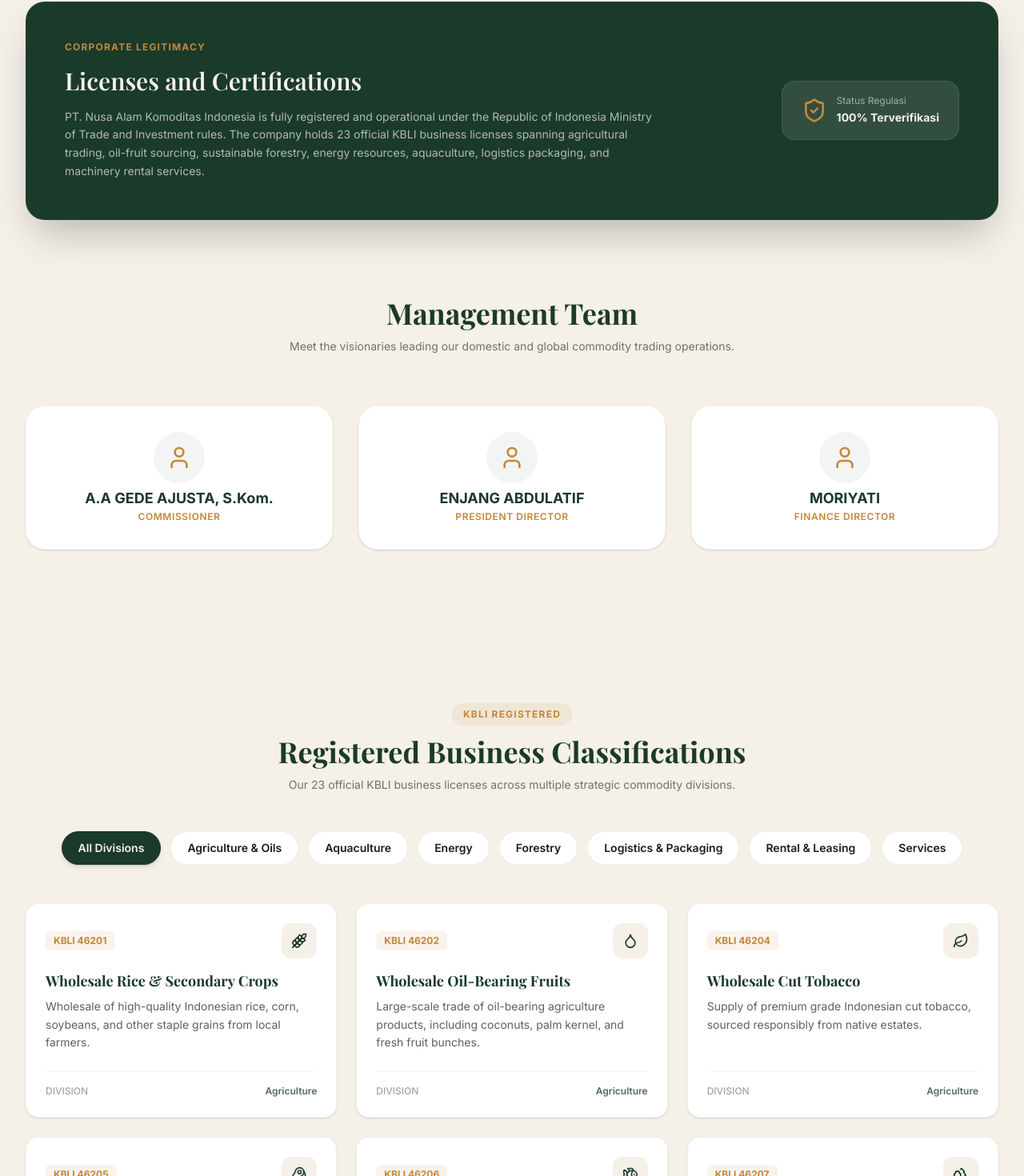
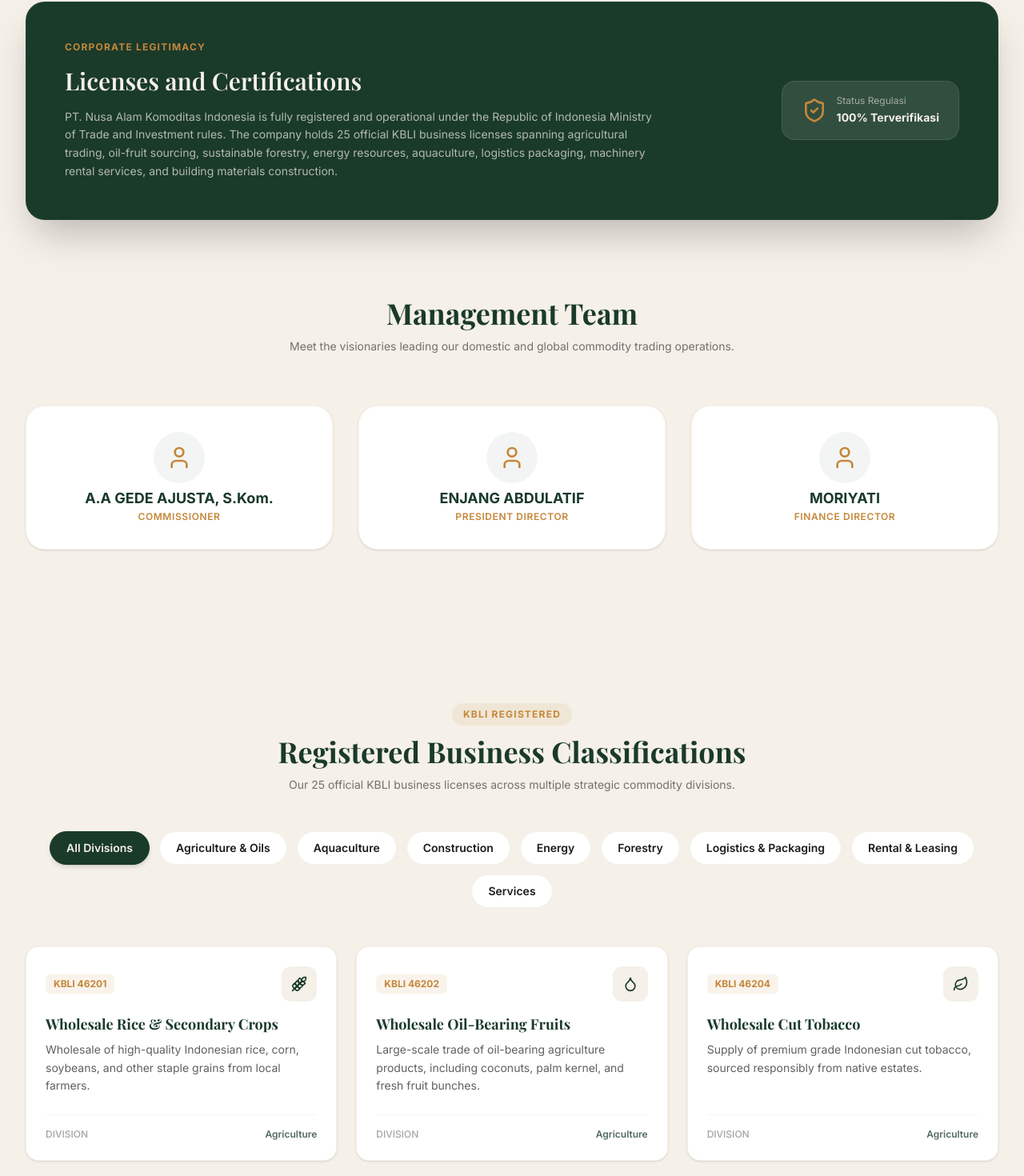
Before and after one commit to agrz4/company-profile, a React (Vite) app: page / in a window 1280 px wide. Shown: the part 1936-3406 px from the top of the page at 80% size. Built offline with nearby package versions, Linux system fonts and the light colour scheme; a web font is replaced by a local one.

Commit message:
add 2 new kbli registered

```diff
--- a/src/components/sections/BusinessLines.tsx
+++ b/src/components/sections/BusinessLines.tsx
@@ -4,7 +4,7 @@
 import { useScrollReveal } from '../../hooks/useScrollReveal';
 import * as Icons from 'lucide-react';
 
-type CategoryFilter = 'all' | 'agriculture' | 'forestry' | 'energy' | 'logistics' | 'aquaculture' | 'rental' | 'services';
+type CategoryFilter = 'all' | 'agriculture' | 'forestry' | 'energy' | 'logistics' | 'aquaculture' | 'rental' | 'services' | 'construction';
 
 export function BusinessLines() {
   const { t, i18n } = useTranslation();
@@ -16,6 +16,7 @@
     { id: 'all', labelKey: 'business.all' },
     { id: 'agriculture', labelKey: 'business.agriculture' },
     { id: 'aquaculture', labelKey: 'business.aquaculture' },
+    { id: 'construction', labelKey: 'business.construction' },
     { id: 'energy', labelKey: 'business.energy' },
     { id: 'forestry', labelKey: 'business.forestry' },
     { id: 'logistics', labelKey: 'business.logistics' },
--- a/src/data/businessLines.ts
+++ b/src/data/businessLines.ts
@@ -207,5 +207,23 @@
     descriptionId: 'Layanan pengemasan industri, pembungkusan kustom, bundling, dan pelabelan berbagai komoditas komersial.',
     category: 'logistics',
     icon: 'Boxes'
+  },
+  {
+    code: '46738',
+    titleEn: 'Wholesale Various Building Materials',
+    titleId: 'Perdagangan Besar Berbagai Macam Bahan Bangunan',
+    descriptionEn: 'Wholesale trade of key building components including cement, sand, gravel, bricks, nails, and paint.',
+    descriptionId: 'Perdagangan besar bahan konstruksi utama termasuk semen, pasir, kerikil, batu bata, paku, dan cat.',
+    category: 'construction',
+    icon: 'Hammer'
+  },
+  {
+    code: '46735',
+    titleEn: 'Wholesale Porcelain Construction Materials',
+    titleId: 'Perdagangan Besar Bahan Konstruksi dari Porselen',
+    descriptionEn: 'Wholesale of premium porcelain fixtures, sanitary wares, toilets, sinks, and ceramic tiles.',
+    descriptionId: 'Perdagangan besar perlengkapan porselen premium, alat sanitasi, toilet, wastafel, dan ubin keramik.',
+    category: 'construction',
+    icon: 'Grid'
   }
 ];
--- a/src/i18n/en.ts
+++ b/src/i18n/en.ts
@@ -42,14 +42,15 @@
     managementSubtitle: 'Meet the visionaries leading our domestic and global commodity trading operations.',
     legalTitle: 'Corporate Legitimacy',
     legalSubtitle: 'Licenses and Certifications',
-    legalDesc: 'PT. Nusa Alam Komoditas Indonesia is fully registered and operational under the Republic of Indonesia Ministry of Trade and Investment rules. The company holds 23 official KBLI business licenses spanning agricultural trading, oil-fruit sourcing, sustainable forestry, energy resources, aquaculture, logistics packaging, and machinery rental services.'
+    legalDesc: 'PT. Nusa Alam Komoditas Indonesia is fully registered and operational under the Republic of Indonesia Ministry of Trade and Investment rules. The company holds 25 official KBLI business licenses spanning agricultural trading, oil-fruit sourcing, sustainable forestry, energy resources, aquaculture, logistics packaging, machinery rental services, and building materials construction.'
   },
   business: {
     title: 'Registered Business Classifications',
-    subtitle: 'Our 23 official KBLI business licenses across multiple strategic commodity divisions.',
+    subtitle: 'Our 25 official KBLI business licenses across multiple strategic commodity divisions.',
     all: 'All Divisions',
     agriculture: 'Agriculture & Oils',
     aquaculture: 'Aquaculture',
+    construction: 'Construction',
     energy: 'Energy',
     forestry: 'Forestry',
     logistics: 'Logistics & Packaging',
--- a/src/i18n/id.ts
+++ b/src/i18n/id.ts
@@ -42,14 +42,15 @@
     managementSubtitle: 'Temui para visioner yang memimpin operasional perdagangan komoditas domestik dan global kami.',
     legalTitle: 'Legalitas Perusahaan',
     legalSubtitle: 'Izin dan Sertifikasi Resmi',
-    legalDesc: 'PT. Nusa Alam Komoditas Indonesia terdaftar penuh dan beroperasi di bawah naungan Kementerian Perdagangan dan Kementerian Investasi Republik Indonesia. Perusahaan secara resmi memegang 23 izin usaha KBLI yang mencakup pertanian padi dan umbi, perikanan akuakultur, kehutanan, energi, pergudangan dan jasa pengepakan, penyewaan alat, serta aktivitas agen perjalanan.'
+    legalDesc: 'PT. Nusa Alam Komoditas Indonesia terdaftar penuh dan beroperasi di bawah naungan Kementerian Perdagangan dan Kementerian Investasi Republik Indonesia. Perusahaan secara resmi memegang 25 izin usaha KBLI yang mencakup pertanian padi dan umbi, perikanan akuakultur, kehutanan, energi, pergudangan dan jasa pengepakan, penyewaan alat, aktivitas agen perjalanan, serta perdagangan bahan bangunan konstruksi.'
   },
   business: {
     title: 'Klasifikasi Bidang Usaha Resmi',
-    subtitle: '23 perizinan KBLI resmi kami yang tersebar di beberapa divisi komoditas strategis.',
+    subtitle: '25 perizinan KBLI resmi kami yang tersebar di beberapa divisi komoditas strategis.',
     all: 'Semua Divisi',
     agriculture: 'Pertanian & Minyak',
     aquaculture: 'Akuakultur',
+    construction: 'Konstruksi',
     energy: 'Energi',
     forestry: 'Kehutanan',
     logistics: 'Pergudangan & Pengepakan',
--- a/src/types/index.ts
+++ b/src/types/index.ts
@@ -4,7 +4,7 @@
   titleId: string;
   descriptionEn: string;
   descriptionId: string;
-  category: 'agriculture' | 'forestry' | 'energy' | 'logistics' | 'aquaculture' | 'rental' | 'services';
+  category: 'agriculture' | 'forestry' | 'energy' | 'logistics' | 'aquaculture' | 'rental' | 'services' | 'construction';
   icon: string;
 }
 
```
Also changed, not shown: 1 other file (tests, documents, lock files or other folders).
